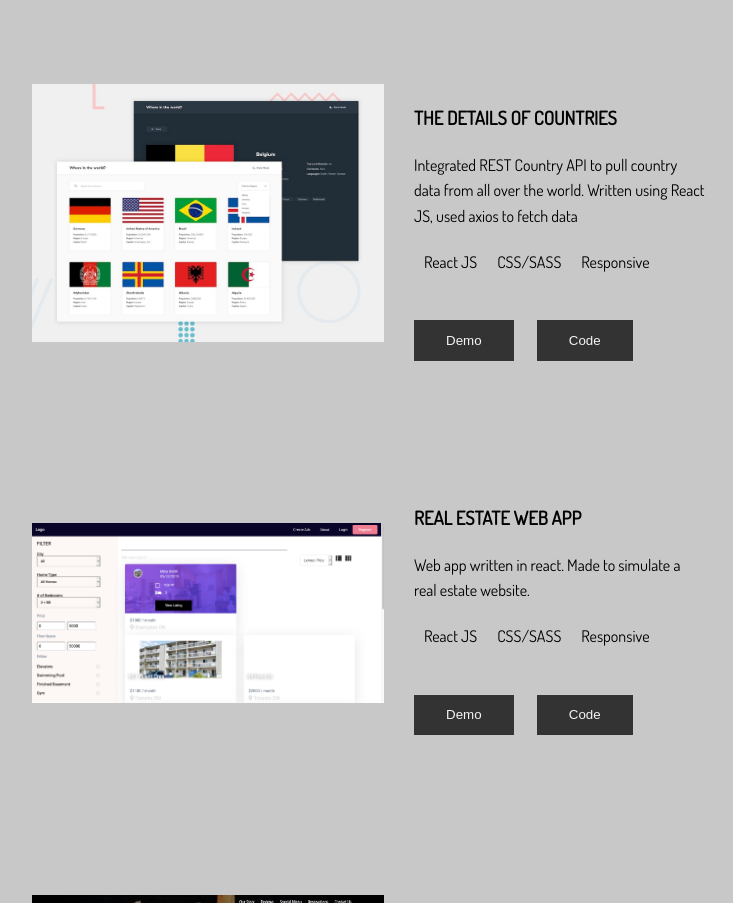
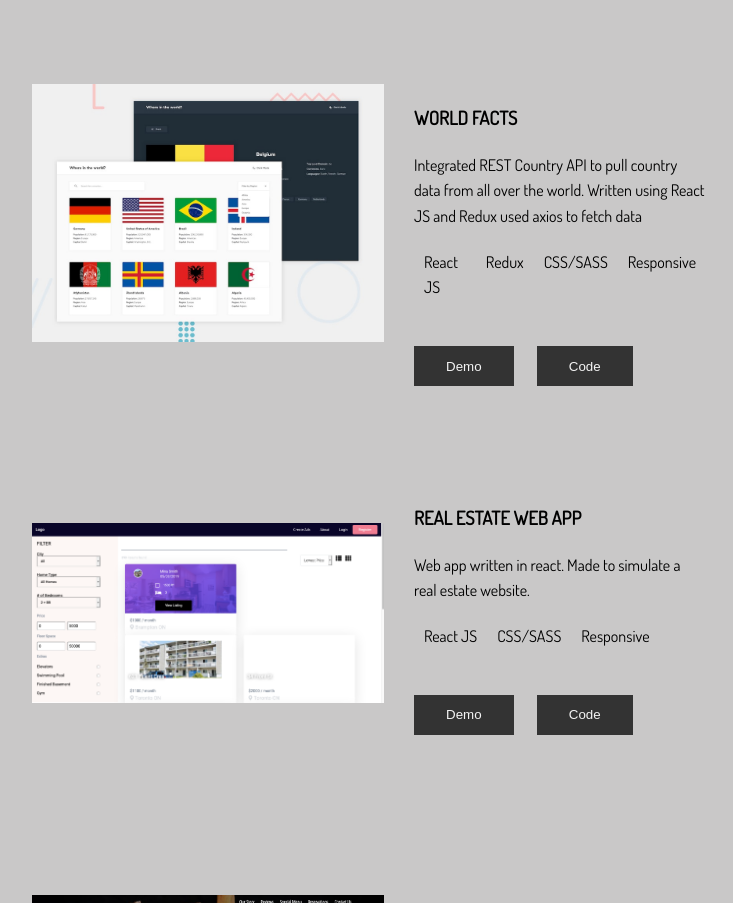
Before and after one commit to skingz77/portfolio, a website: page dist/index.html in a window 1280 px wide. Shown: the part 1136-2039 px from the top of the page, without its empty margins (256-989 px from the left). Drawn offline with Linux system fonts and the light colour scheme.

Commit message:
added skill

```diff
--- a/dist/index.html
+++ b/dist/index.html
@@ -79,10 +79,11 @@
                 </div>
                 <div class="content-container">
                   <div class="content">
-                    <h3>The Details of Countries</h3>
-                    <p>Integrated REST Country API to pull country data from all over the world. Written using React JS, used axios to fetch data</p>
+                    <h3>World Facts</h3>
+                    <p>Integrated REST Country API to pull country data from all over the world. Written using React JS and Redux used axios to fetch data</p>
                     <div class="skills">
                       <div class="skill">React JS</div>
+                      <div class="skill">Redux</div>
                       <div class="skill">CSS/SASS</div>
                       <div class="skill">Responsive</div>
                     </div>
```
